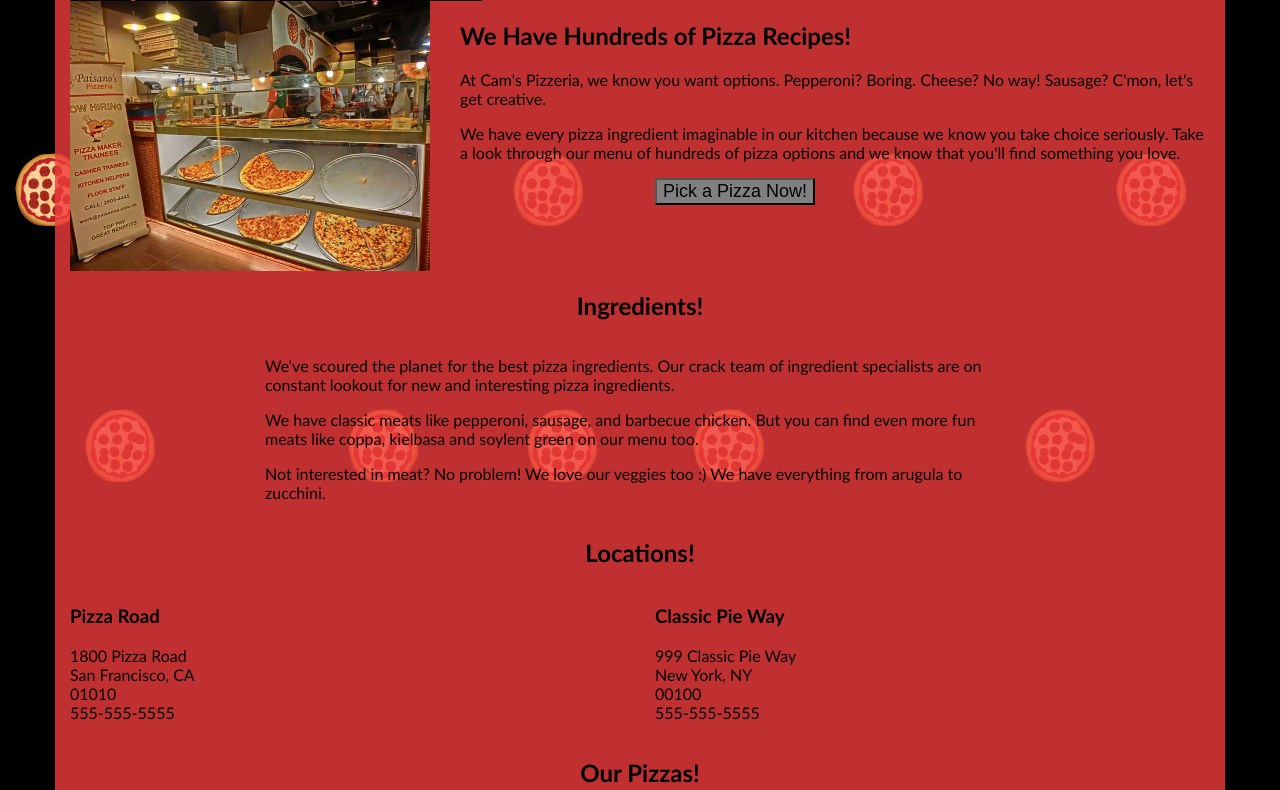
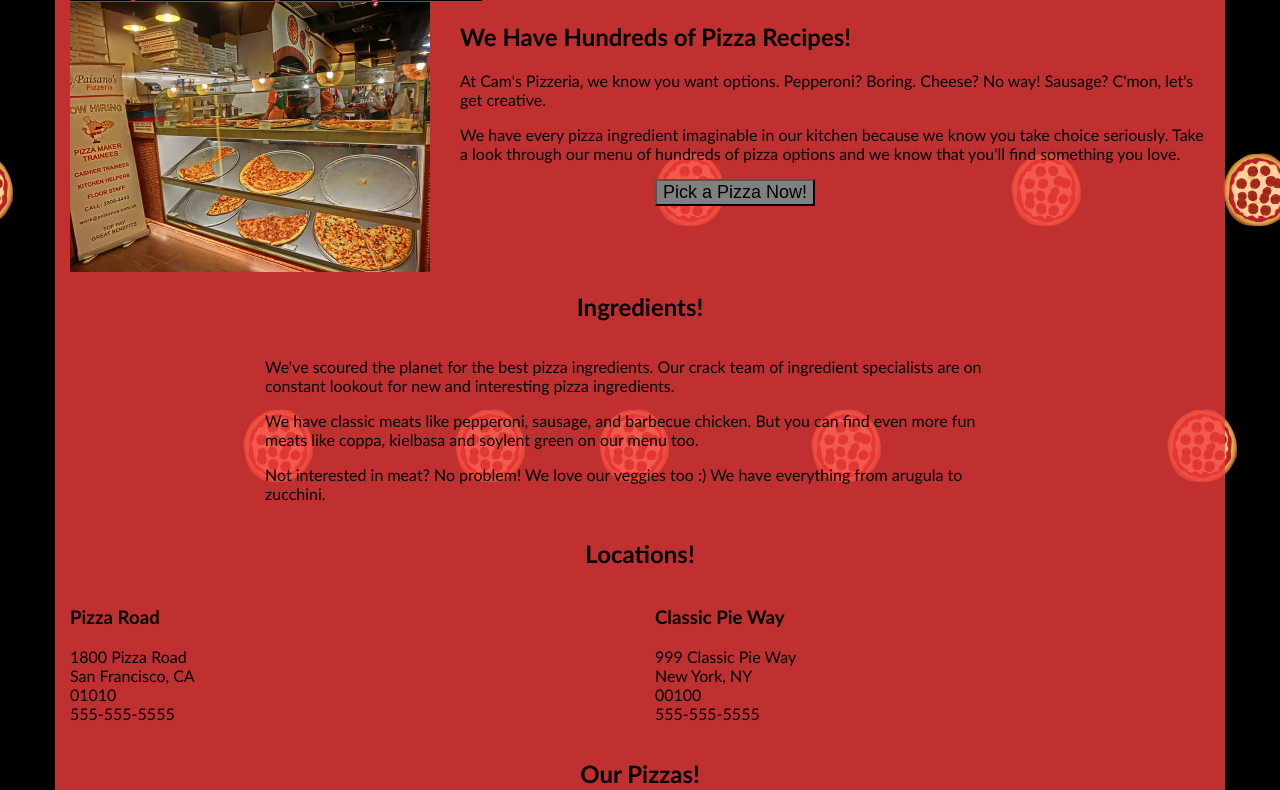
Before and after one commit to GangaBM/GangaBM.github.io, a website: page src/views/pizza.html in a window 1280 px wide. Shown: the part 116-906 px from the top of the page. Drawn offline with Linux system fonts and the light colour scheme; files that its build step writes are made by us from their sources.

Commit message:
added transform

```diff
--- a/src/views/css/style.css
+++ b/src/views/css/style.css
@@ -33,6 +33,10 @@ form {
     position: fixed;
     width: 256px;
     z-index: -1;
+    backface-visibility: hidden;
+    -webkit-backface-visibility: hidden;
+    -moz-backface-visibility: hidden;
+    -ms-backface-visibility: hidden;
 }
 
 .randomPizzaContainer {
--- a/src/views/js/main.js
+++ b/src/views/js/main.js
@@ -427,13 +427,13 @@ var resizePizzas = function(size) {
     function changeSliderLabel(size) {
         switch (size) {
             case "1":
-                document.querySelector("#pizzaSize").innerHTML = "Small";
+                document.getElementById("pizzaSize").innerHTML = "Small";
                 return;
             case "2":
-                document.querySelector("#pizzaSize").innerHTML = "Medium";
+                document.getElementById("pizzaSize").innerHTML = "Medium";
                 return;
             case "3":
-                document.querySelector("#pizzaSize").innerHTML = "Large";
+                document.getElementById("pizzaSize").innerHTML = "Large";
                 return;
             default:
                 console.log("bug in changeSliderLabel");
@@ -445,7 +445,7 @@ var resizePizzas = function(size) {
     // Returns the size difference to change a pizza element from one size to another. Called by changePizzaSlices(size).
     function determineDx(elem, size) {
         var oldWidth = elem.offsetWidth;
-        var windowWidth = document.querySelector("#randomPizzas").offsetWidth;
+        var windowWidth = document.getElementById("randomPizzas").offsetWidth;
         var oldSize = oldWidth / windowWidth;
 
         // TODO: change to 3 sizes? no more xl?
@@ -527,15 +527,27 @@ function logAverageFrame(times) { // times is the array of User Timing measureme
 // Moves the sliding background pizzas based on scroll position
 var items = document.getElementsByClassName('mover');
 
+
 function updatePositions() {
     frame++;
     window.performance.mark("mark_start_frame");
+    var itemsLength = items.length;
+    //var phase;
+    var scrollTop = (document.body.scrollTop);
+    var phaseArray = [];
+    var i;
+    var halfScreenWidth = ((window.innerWidth > 0) ? window.innerWidth : screen.width) / 2;
+
+    for (var i = 0; i < 5; i++) {
+        phaseArray.push(Math.sin(scrollTop / 1250) + i);
+    }
     var phase;
-    var scrollTop = (document.body.scrollTop / 1250);
-
-    for (var i = 0; i < items.length; i++) {
-        phase = Math.sin(scrollTop + (i % 5));
-        items[i].style.left = items[i].basicLeft + 100 * phase + 'px';
+    var d;
+    for (var i = 0; i < itemsLength; i++) {
+        phase = phaseArray[i % 5];
+        items[i].basicLeft + 100 * phase + 'px';
+        //console.log(d + "d");
+        items[i].style.transform = 'translateX(' + (items[i].basicLeft + 100 * phase - halfScreenWidth) + 'px)';
     }
 
     // User Timing API to the rescue again. Seriously, it's worth learning.
--- a/src/views/pizza.html
+++ b/src/views/pizza.html
@@ -33,7 +33,7 @@
           </div>
         </div>
       </div>
-      <div id="movingPizzas1" class="col-md-6">
+      <div id="movingPizzas1" class="col-md-12">
       </div>
     </div>
     <div id="callToAction" class="row">
```
Also changed, not shown: views/pizza.min.html (+1 -1 lines), views/css/style.min.css, views/js/main.min.js.
